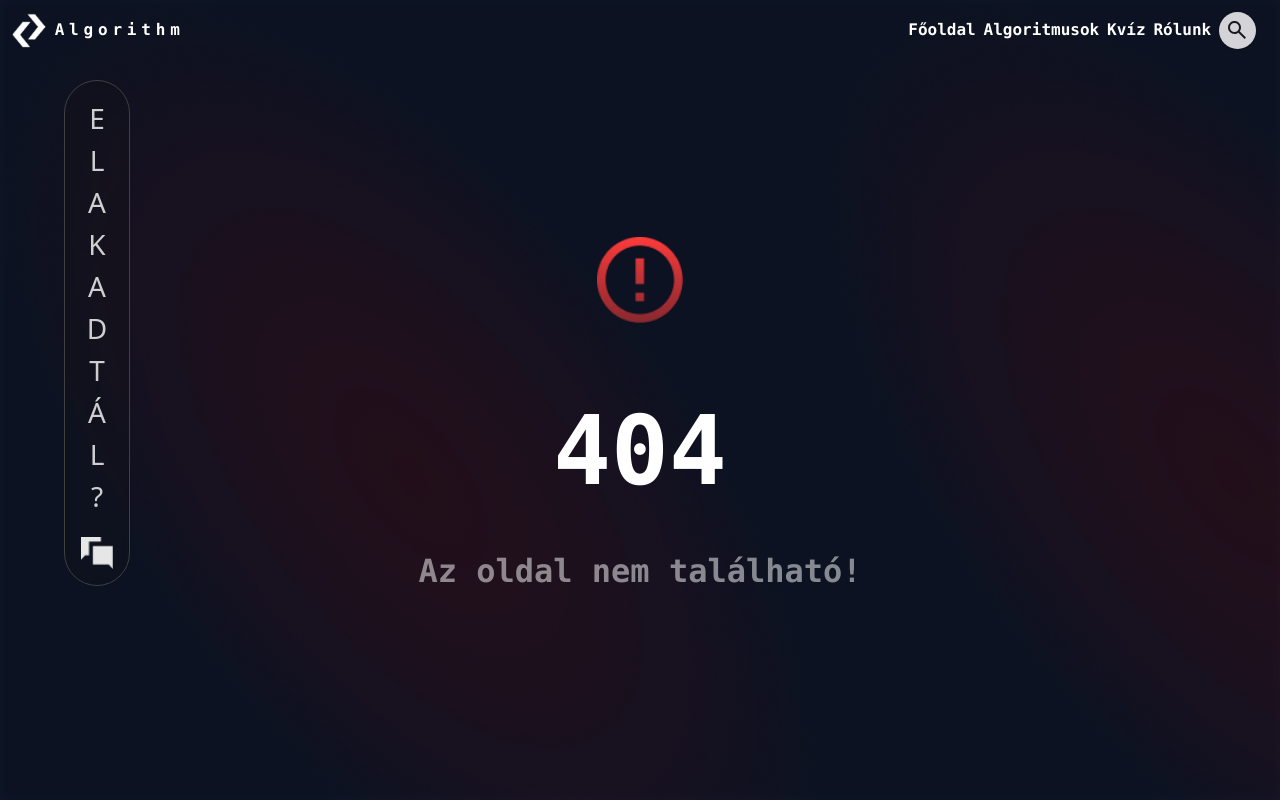
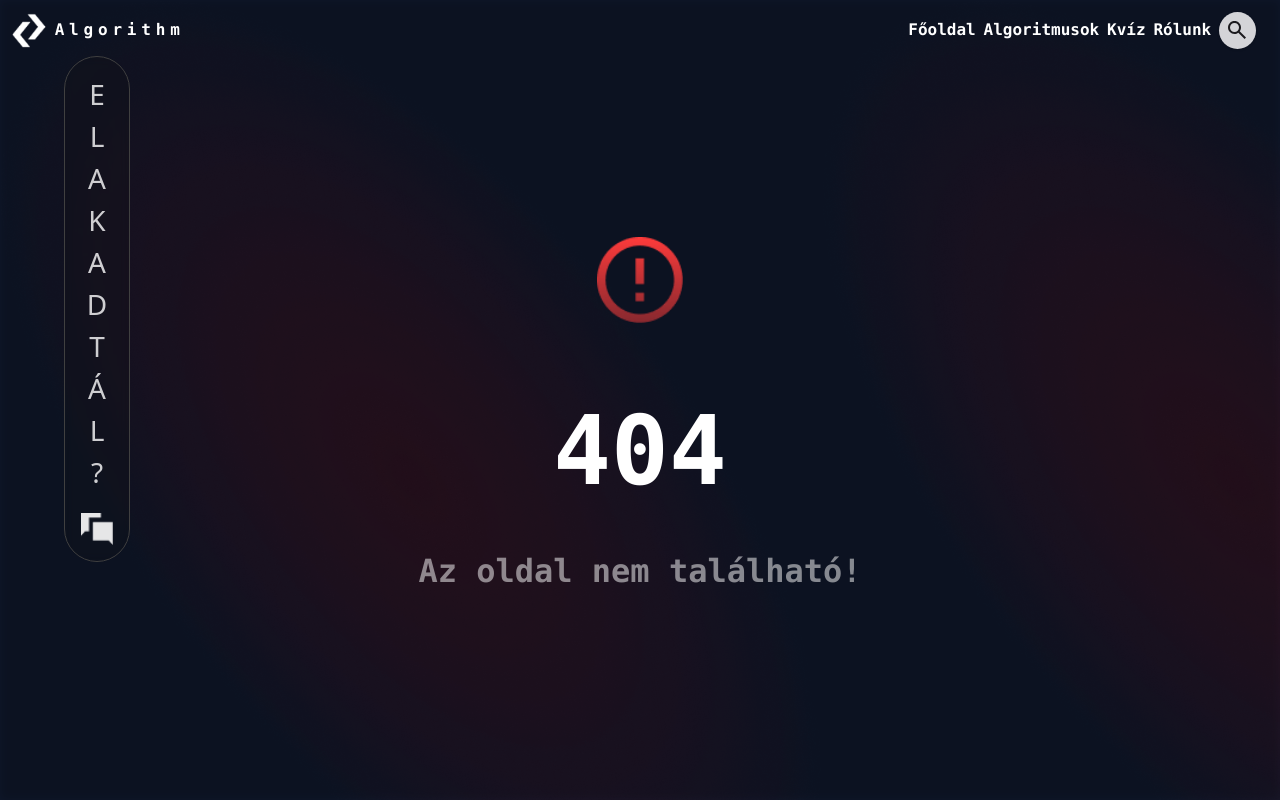
Before and after one commit to MystioDev/algorithm-tailwind-express-ejs, a Node server app: page /search/ in a window 1280 px wide. Run offline with Node 20, Linux system fonts and the light colour scheme.

Commit message:
Updated AskHelp.ejs & Algorithms.ejs

```diff
--- a/public/css/styles.css
+++ b/public/css/styles.css
@@ -653,8 +653,8 @@
   left: 4rem;
 }
 
-.top-\[10\%\] {
-  top: 10%;
+.top-\[7\%\] {
+  top: 7%;
 }
 
 .-z-10 {
@@ -1043,6 +1043,10 @@
 
 .gap-20 {
   gap: 5rem;
+}
+
+.gap-24 {
+  gap: 6rem;
 }
 
 .gap-8 {
--- a/views/AboutPage.ejs
+++ b/views/AboutPage.ejs
@@ -2,7 +2,7 @@
 <html lang="hu">
   <%- include('../views/components/Head.ejs') %>
 
-  <body class="bg-slate-900 relative min-h-screen overflow-x-hidden">
+  <body class="bg-slate-900 relative min-h-screen overflow-x-hidden bg-[url('/images/blob_bg.png')]">
     <%- include('../views/components/NavBar.ejs') %>
 
     <%- include('../views/components/SiteHeroPage.ejs', { title: "Rólunk" ,
--- a/views/AlgorithmsPage.ejs
+++ b/views/AlgorithmsPage.ejs
@@ -9,7 +9,8 @@
     <%- include('../views/templates/Algorithms/AlgorithmsHeroSection.ejs', {
       title: "Algoritmusok Listája",
       desc: "Leírás az algoritmusokról ha kell majd ki tudja lol",
-      imageName: "icon_1024_1024_transparent.png"
+      imageName: "icon_1024_1024_transparent.png",
+      sideBar: true
     }) %>
 
     <%- include('../views/templates/Algorithms/AlgorithmsLevels.ejs') %>
--- a/views/components/AskHelp.ejs
+++ b/views/components/AskHelp.ejs
@@ -1,5 +1,5 @@
 <aside
-  class="absolute left-16 top-[10%] bg-neutral-900 bg-opacity-20 rounded-full border border-neutral-700 backdrop-blur-sm p-4 z-10">
+  class="absolute left-16 top-[7%] bg-neutral-900 bg-opacity-20 rounded-full border border-neutral-700 backdrop-blur-sm p-4 z-10">
   <div
     class="flex flex-col text-center text-white text-opacity-80 text-[28px] font-normal mb-5">
     <div class="">E</div>
--- a/views/components/SiteHeroPage.ejs
+++ b/views/components/SiteHeroPage.ejs
@@ -1,6 +1,6 @@
 <main class="flex flex-col justify-center items-center h-[80svh] relative">
   <div
-    class="absolute inset-0 h-[100svh] w-auto bg-[url('/images/blob_bg.png')] bg-origin-padding -z-50"
+    class="absolute inset-0 h-[100svh] w-auto bg-origin-padding -z-50"
   ></div>
   <img
     src="/images/<%= locals.imageName %>"
--- a/views/templates/Algorithms/AlgorithmsHeroSection.ejs
+++ b/views/templates/Algorithms/AlgorithmsHeroSection.ejs
@@ -1,4 +1,4 @@
-<main class="flex flex-col justify-center items-center h-full relative">
+<main class="flex flex-col justify-center items-center h-[80svh] relative">
   <div
     class="absolute inset-0 w-auto bg-origin-padding -z-50"
   ></div>
--- a/views/templates/Algorithms/AlgorithmsLevels.ejs
+++ b/views/templates/Algorithms/AlgorithmsLevels.ejs
@@ -1,5 +1,5 @@
 <article class="">
-  <div class="flex justify-around items-center">
+  <div class="flex justify-center items-center gap-24">
     <!---->
     <%- include('../../components/Card.ejs', { LevelTitleBadge: true, content:
     "Jr.", title: "Kezdő szint", color: "bg-cyan-900/50" })
```
Also changed, not shown: views/HomePage.ejs (+5 -5 lines).
